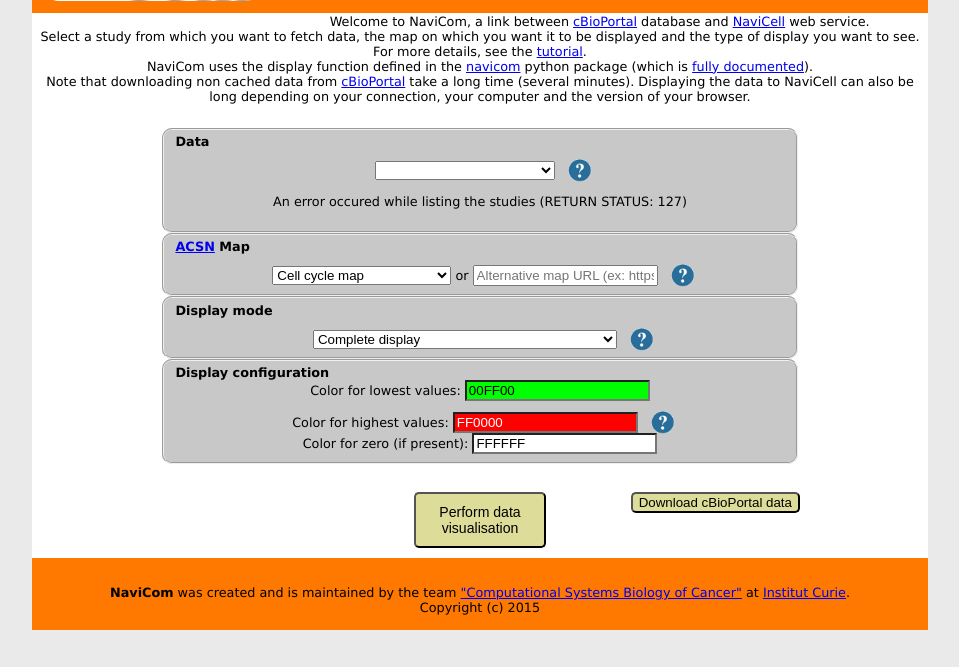
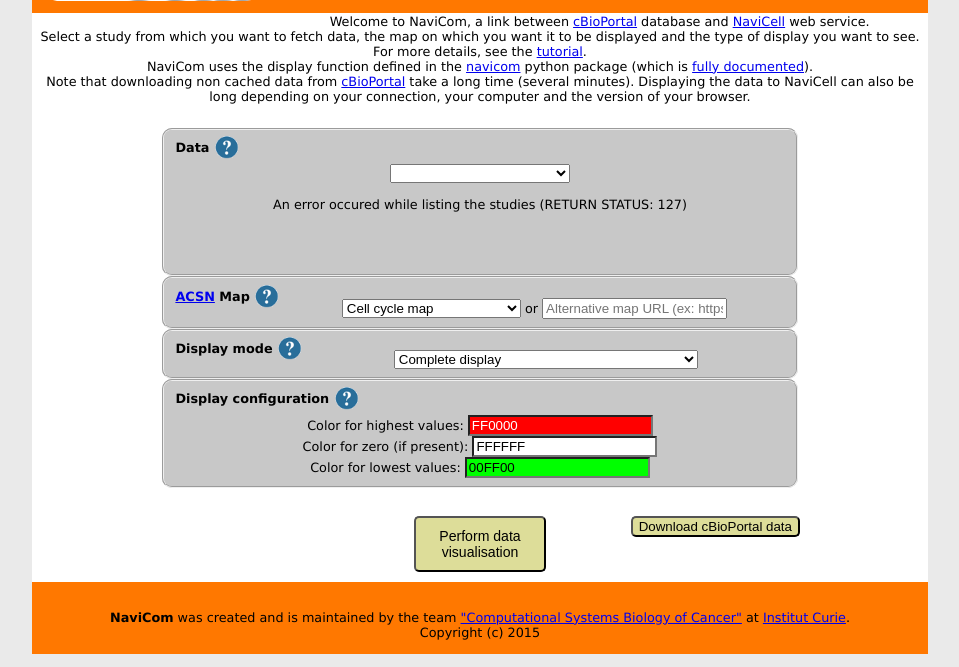
Before and after one commit to MathurinD/NaviCom_portal, a PHP site: page /bridge.php in a window 1280 px wide. Shown: the part 164-831 px from the top of the page, without its empty margins (160-1119 px from the left). Before the commit the page ends 794 px from the top, so only its background shows below. Run offline with PHP 8.4, Linux system fonts and the light colour scheme; some libraries are stand-ins or nearby versions.

Commit message:
Improve help look + cBioPortal link
Move question mark near the legend
Update question mark title for display configuration
Generate link to cBioPortal when changing the study

```diff
--- a/bridge.css
+++ b/bridge.css
@@ -91,6 +91,7 @@ table, fieldset {
     border-radius: 10px;
 }
 
+
 button {
     background: #DDDD99;
     border-radius: 5px;
@@ -132,10 +133,14 @@ legend {
     right: 25%;
 }
 
+#cbiolink {
+    height: 2em;
+}
+
 .select_help {
     position: relative;
     bottom: -8px;
-    left: 8px;
+    margin-top: -8px;
 }
 
 .separator {
--- a/bridge.js
+++ b/bridge.js
@@ -35,6 +35,16 @@ function getRequest(url, success, error) {
     req.open("GET", url, true);
     req.send(null);
     return req;
+}
+
+function cbiolink() {
+    cbl = document.getElementById("cbiolink");
+    cbs = document.getElementById("study_selection");
+    if (cbs.value == "empty") {
+        cbl.innerHTML = "";
+    } else {
+        cbl.innerHTML = "<a href='http://www.cbioportal.org/index.do?cancer_study_list=" + cbs.value + "'>" + cbs.children[cbs.selectedIndex].innerHTML + "</a> on cBioPortal";
+    }
 }
 
 function log(text, append) {
--- a/bridge.php
+++ b/bridge.php
@@ -42,8 +42,10 @@ define("DEST_LOGFILE", "3");
         <form id="nc_config" target="_blank" method="post" action="./cgi-bin/getData.py">
             <table>
                 <fieldset>
-                <legend for="study_selection">Data</legend><br/>
-                <select id="study_selection" name="study_selection">
+                <legend for="study_selection">Data
+                    <a href="./tutorial.html#help_study_selection"><img class="select_help" alt="Question mark" title="cBioPortal study" src="./images/question-mark.png"></a>
+                </legend><br/><br/>
+                <select id="study_selection" name="study_selection" onchange="cbiolink();">
                     <option value="empty" selected>&nbsp;</option>
                     <?php
                     $studies = array();
@@ -55,8 +57,8 @@ define("DEST_LOGFILE", "3");
                     } else {
                         for ($ii=1; $ii <count($studies)-1; $ii++) {
                             $line = preg_split("/ +/", $studies[$ii]);
-                            $name = "";
-                            for ($jj=2; $jj < count($line); $jj++) {
+                            $name = $line[2];
+                            for ($jj=3; $jj < count($line); $jj++) {
                                 $name .= " " . $line[$jj];
                             }
                             echo("<option value='{$line[1]}'>{$name}</option>");
@@ -64,17 +66,18 @@ define("DEST_LOGFILE", "3");
                         }
                     ?>
                 </select>
-                <a href="./tutorial.html#help_study_selection"><img class="select_help" alt="Question mark" title="cBioPortal study" src="./images/question-mark.png"></a>
                 <?php
                 if ($return != 0) {
                     echo("<p>An error occured while listing the studies (RETURN STATUS: $return)</p>");
                 }
                 ?>
                 <!--or <input type="file" id="study_file">-->
+                <p id="cbiolink"></p>
                 </fieldset>
 
                 <fieldset>
-                <legend for="map_selection"><a href="http://acsn.curie.fr">ACSN</a> Map</legend><br/>
+                <legend for="map_selection"><a href="http://acsn.curie.fr">ACSN</a> Map
+                    <a href="./tutorial.html#help_map_selection"><img class="select_help" alt="Question mark" title="Map to use to display the data" src="./images/question-mark.png"></a></legend><br/>
                 <select id="map_selection" name="map_selection">
                     <option value="acsn" title="The global map of ACSN">ACSN global map</option>
                     <option value="apoptosis" title="Apoptosis and mitochondria metabolism map">Apoptosis map</option>
@@ -84,12 +87,13 @@ define("DEST_LOGFILE", "3");
                     <option value="dnarepair" title="DNA repair map">DNA repair map</option>
                 </select>
                 or <input type="text" title="URL of a NaviCell map" id="map_url" placeholder="Alternative map URL (ex: https://navicell.curie.fr/navicell/maps/ewing/master/)"/>
-                <a href="./tutorial.html#help_map_selection"><img class="select_help" alt="Question mark" title="Map to use to display the data" src="./images/question-mark.png"></a>
                 </fieldset>
                 <!-- TODO input fields to specify local data or another map -->
 
                 <fieldset>
-                <legend for="display_selection">Display mode</legend><br/>
+                <legend for="display_selection">Display mode
+                    <a href="tutorial.html#help_display_mode"><img class="select_help" alt="Question mark" title="Method from navicom to use to display data" src="./images/question-mark.png"></a>
+                </legend><br/>
                 <select id="display_selection" name="display_selection">
                     <option value="completeDisplay" title="A dense display with as many data as possible displayed on the map" selected>Complete display</option>
                     <!--<option value="displayOmics" title="Display on omics data available in the dataset">Omics display</option>-->
@@ -97,7 +101,6 @@ define("DEST_LOGFILE", "3");
                     <option value="displayMethylome" title="Display methylation data on top of RNA data">Focus on methylation and transcription</option>
                     <option value="displayMutations" title="Display mutations data as glyph on top of CNA data">Focus on mutations and copy number alteration</option>
                 </select>
-                <a href="tutorial.html#help_display_mode"><img class="select_help" alt="Question mark" title="Method from navicom to use to display data" src="./images/question-mark.png"></a>
                 </fieldset>
 
                 <!--<fieldset id="samples_selection">-->
@@ -106,11 +109,17 @@ define("DEST_LOGFILE", "3");
                 <!--</fieldset>-->
 
                 <fieldset>
-                    <legend>Display configuration</legend><br/>
-                    Color for lowest values: <input class="color" id="low_color" value="00FF00" name="low_color"/><br/>
-                    Color for highest values: <input class="color" id="high_color" value="FF0000" name="high_color"/>
-                    <a href="./tutorial.html#help_color_selection"><img class="select_help" alt="Question mark" title="Map to use to display the data" src="./images/question-mark.png"></a><br/>
-                    Color for zero (if present): <input class="color" id="zero_color" name="zero_color" value"FFFFFF"><br/>
+                    <legend>Display configuration
+                    <a href="./tutorial.html#help_color_selection"><img class="select_help" alt="Question mark" title="Colors to use for the map staining and heatmaps" src="./images/question-mark.png"></a>
+                    </legend><br/><br/>
+                    <label for="high_color" class="colsel">Color for highest values:</label>
+                    <input class="color" id="high_color" value="FF0000" name="high_color"/>
+                    <br/>
+                    <label for="zero_color" class="colsel">Color for zero (if present):</label>
+                    <input class="color" id="zero_color" name="zero_color" value"FFFFFF">
+                    <br/>
+                    <label for="low_color" class="colsel">Color for lowest values:</label>
+                    <input class="color" id="low_color" value="00FF00" name="low_color"/>
                 </fieldset>
 
                 <section id="logs">
```
